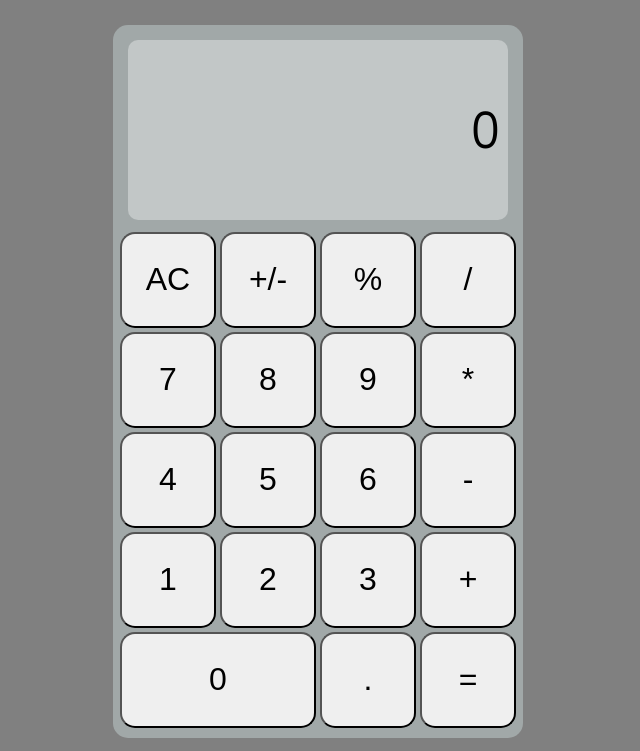
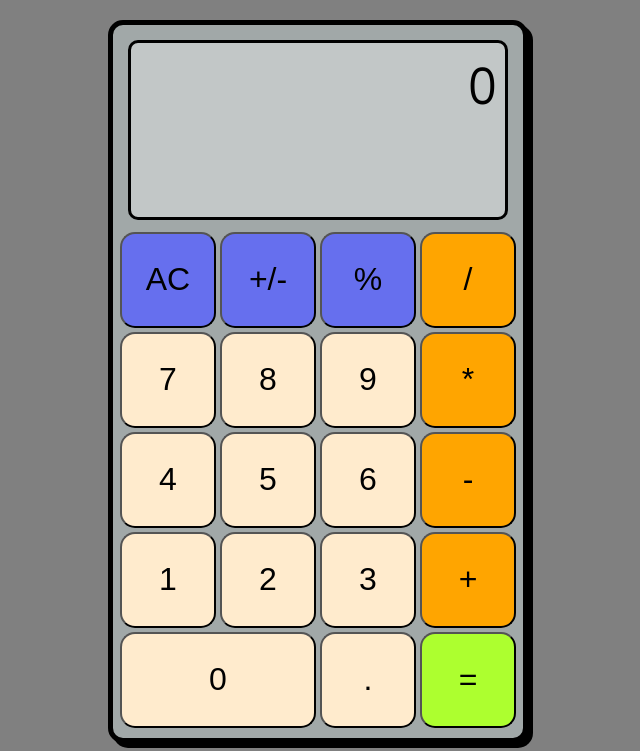
Before and after one commit to anon8683/calculator, a plain HTML site: page index.html in a window 1280 px wide. Shown: the top 751 px of the page, without its empty margins (322-962 px from the left). Drawn offline with Linux system fonts and the light colour scheme.

Commit message:
Added css colors

```diff
--- a/index.html
+++ b/index.html
@@ -37,7 +37,7 @@
     </main>
     <footer>
       <p class="myName">Joe Drennan-Barrs ©️</p>
-      <a href="https://github.com/anon8683/calculator">
+      <a href="https://github.com/anon8683/calculator" target="_blank">
         <img
           src="images/GitHub-Mark-Light-32px.png"
           alt="github"
--- a/javascript.js
+++ b/javascript.js
@@ -75,9 +75,13 @@ function rounded() {
 
 // Shows the result if user presses equals button
 function showResult() {
-  calculate();
-  rounded();
-  display.textContent = `${a} ${operator} ${b} = ${result}`;
+  if (b === 0) {
+    display.textContent = a;
+  } else {
+    calculate();
+    rounded();
+    display.textContent = `${a} ${operator} ${b} = ${result}`;
+  }
 }
 
 // Checks what the operator is and calls math function
--- a/style.css
+++ b/style.css
@@ -25,6 +25,8 @@ body {
   padding: 5px;
   padding-bottom: 8px;
   border-radius: 15px;
+  border: 5px solid black;
+  box-shadow: 5px 5px #000000;
 }
 
 #display {
@@ -32,9 +34,8 @@ body {
   flex-wrap: wrap;
   font-size: 3rem;
   justify-content: flex-end;
-  max-width: 390px;
+  max-width: 100%;
   margin: 10px;
-  align-items: center;
   grid-column-start: 1;
   grid-column-end: 5;
   grid-row-start: 1;
@@ -42,6 +43,7 @@ body {
   border-radius: 10px;
   padding: 10px;
   background-color: rgb(194, 199, 199);
+  border: 3px solid black;
 }
 
 .hello {
@@ -64,7 +66,8 @@ button {
 }
 
 button:active {
-  background-color: rgb(120, 122, 122);
+  background-color: rgb(250, 190, 26);
+  transform: translateY(2px);
 }
 
 footer {
@@ -73,3 +76,22 @@ footer {
   align-items: center;
   gap: 10px;
 }
+
+.operator,
+#negative {
+  background-color: orange;
+}
+
+.number {
+  background-color: blanchedalmond;
+}
+
+#equals {
+  background-color: greenyellow;
+}
+
+#ac,
+#negative,
+#modulo {
+  background-color: rgb(102, 111, 238);
+}
```
